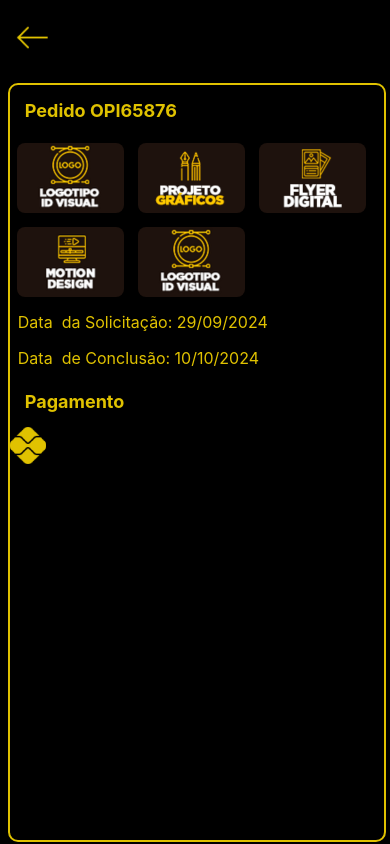
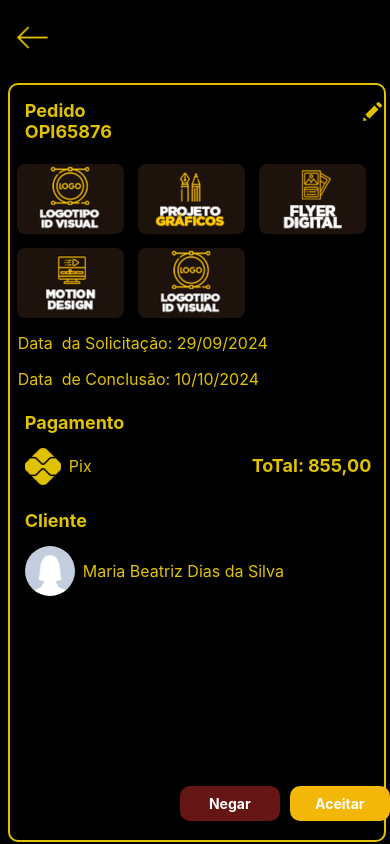
Before and after one commit to Cifpb/TCC-Mobile, a React Native app: screen /Order in a window 390 px wide. Built offline with nearby package versions, Linux system fonts and the light colour scheme.

Commit message:
tela informações de um pedido solicitado

```diff
--- a/src/pages/order/index.js
+++ b/src/pages/order/index.js
@@ -5,15 +5,22 @@
 import ped3 from "../../assets/pedidos/cards/ped3.png";
 import voltar from "../../assets/pedidos/telaPed/voltar.png";
 import pix from "../../assets/pedidos/telaPed/pix.png";
+import perfil from "../../assets/clientes/perfil.jpg";
+import editar from "../../assets/pedidos/cards/lapis.png";
 import { View, Text, Image, StyleSheet, TouchableOpacity, ScrollView } from 'react-native';
 
-export default function Order() {
+export default function Order1() {
     const navigation = useNavigation();
     return (
         <View style={styles.telaPedido} >
-            <Image style={styles.voltar} source={voltar} />
+            <TouchableOpacity onPress={() => navigation.navigate('Requests')}>
+                <Image style={styles.voltar} source={voltar} />
+            </TouchableOpacity>
             <View style={styles.blocoPedido}>
-                <Text style={styles.idPed}>Pedido OPI65876</Text>
+                <View style={styles.blocosuperior}>
+                    <Text style={styles.idPed}>Pedido OPI65876</Text>
+                    <Image style={styles.editar} source={editar} />
+                </View>
                 <View style={styles.imgsProds}>
                     <Image style={styles.imgprod} source={ped} />
                     <Image style={styles.imgprod} source={ped1} />
@@ -23,10 +30,29 @@
                 </View>
                 <Text style={styles.dataProds}>Data  da Solicitação: 29/09/2024</Text>
                 <Text style={styles.dataProds}>Data  de Conclusão: 10/10/2024</Text>
-                <View style={styles.pagamento}>
-                    <Text style={styles.idPed}>Pagamento</Text>
-                    <Image source={pix} />
-                    <Text>Pix</Text>
+                <Text style={styles.idPed}>Pagamento</Text>
+                <View style={styles.parteinferior}>
+                    <View style={styles.pagamento}>
+                        <Image style={styles.imgPag} source={pix} />
+                        <Text style={styles.dataProds}>Pix</Text>
+                    </View>
+                    <View style={styles.total}>
+                        <Text style={styles.totalPed}>ToTal:</Text>
+                        <Text style={styles.totalPed}>855,00</Text>
+                    </View>
+                </View>
+                <Text style={styles.idPed}>Cliente</Text>
+                <View style={styles.cliente}>
+                    <Image style={styles.perfil} source={perfil} />
+                    <Text style={styles.nomecliente}>Maria Beatriz Dias da Silva</Text>
+                </View>
+                <View style={styles.botoes}>
+                    <TouchableOpacity style={styles.negar}>
+                        <Text style={styles.textoBotao}>Negar</Text>
+                    </TouchableOpacity>
+                    <TouchableOpacity style={styles.aceitar}>
+                        <Text style={styles.textoBotao}>Aceitar</Text>
+                    </TouchableOpacity>
                 </View>
             </View>
         </View>
@@ -50,6 +76,13 @@
         borderWidth: 2,
         borderRadius: 10,
     },
+    blocosuperior: {
+        flexDirection: 'row',
+        gap: 180,
+    },
+    editar: {
+        marginTop: 15,
+    },
     idPed: {
         color: '#E0C200',
         margin: 15,
@@ -69,4 +102,66 @@
         color: '#E0C200',
         margin: 8,
     },
+    imgPag: {
+        marginLeft: 15,
+    },
+    parteinferior: {
+        flexDirection: 'row',
+        gap: 150,
+        marginBottom: 10,
+    },
+    pagamento: {
+        flexDirection: 'row',
+    },
+    total: {
+        flexDirection: 'row',
+        marginTop: 5,
+    },
+    totalPed: {
+        color: '#E0C200',
+        margin: 2,
+        fontSize: 18,
+        fontWeight: 'bold',
+    },
+    cliente: {
+        flexDirection: 'row',
+        marginBottom: 190,
+    },
+    perfil: {
+        height: 50,
+        width: 50,
+        marginLeft: 15,
+        borderRadius: 30,
+    },
+    nomecliente: {
+        fontSize: 16,
+        color: '#E0C200',
+        margin: 8,
+        marginTop: 15,
+    },
+    negar: {
+        backgroundColor: "#661515",
+        width: 100,
+        height: 35,
+        borderRadius: 10,
+        alignItems: "center",
+        justifyContent: "center",
+    },
+    textoBotao: {
+        color: "white",
+        fontWeight: 'bold',
+    },
+    aceitar: {
+        backgroundColor: "#F2B707",
+        width: 100,
+        height: 35,
+        borderRadius: 10,
+        alignItems: "center",
+        justifyContent: "center"
+    },
+    botoes: {
+        flexDirection: 'row',
+        marginLeft: 170,
+        gap: 10,
+    }
 })
--- a/src/routes/index.js
+++ b/src/routes/index.js
@@ -5,7 +5,7 @@
 import Product from "../pages/product";
 import Requests from "../pages/Requests";
 import Plans from "../pages/Plans";
-import Order from "../pages/order";
+import Order1 from "../pages/order";
 
 const Stack = createNativeStackNavigator();
 
@@ -46,7 +46,7 @@
 
          <Stack.Screen
          name="Order"
-         component={Order}
+         component={Order1}
          options={{headerShown: false}}
         />
 
```
Also changed, not shown: src/assets/clientes/perfil.jpg (added).
